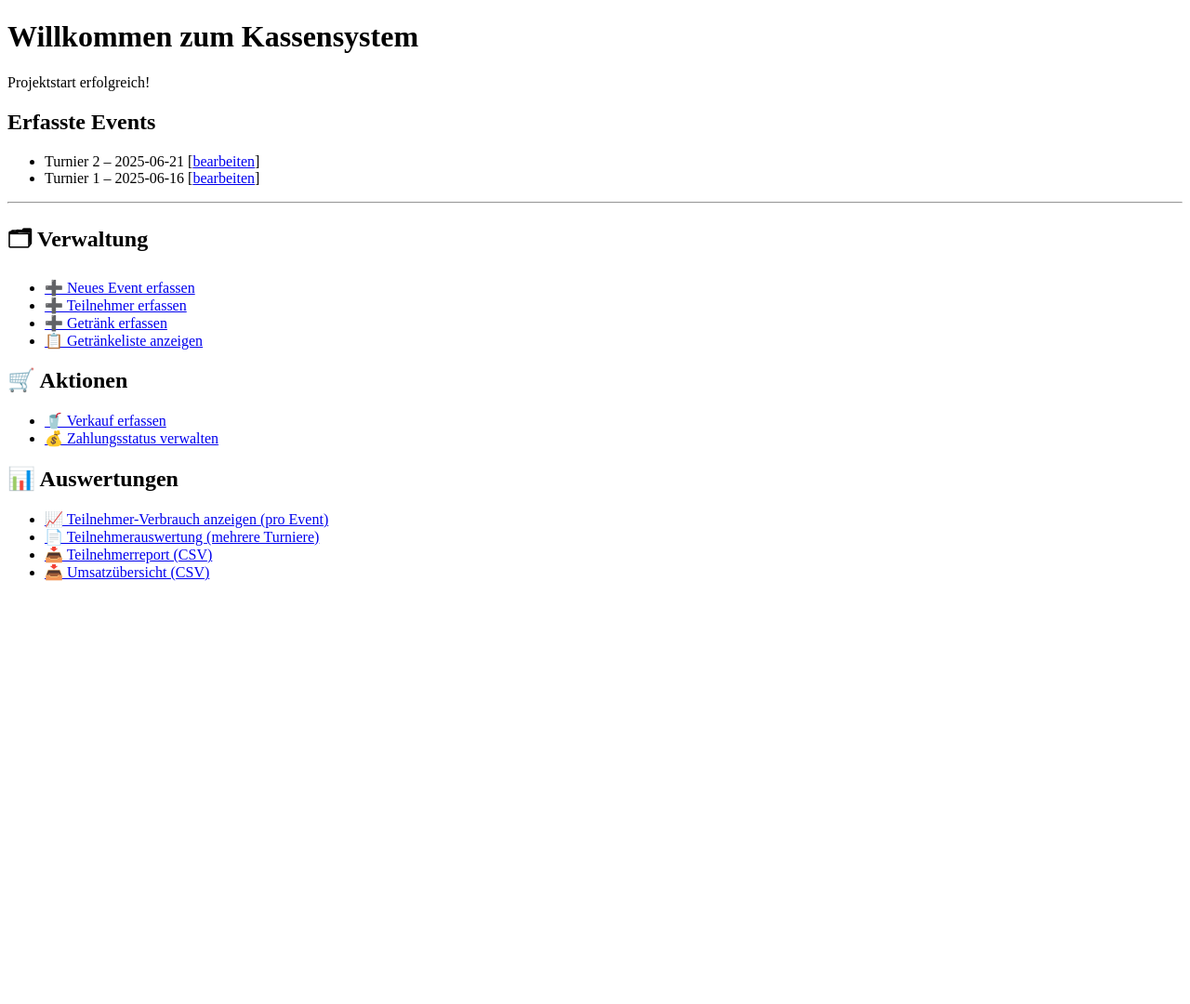
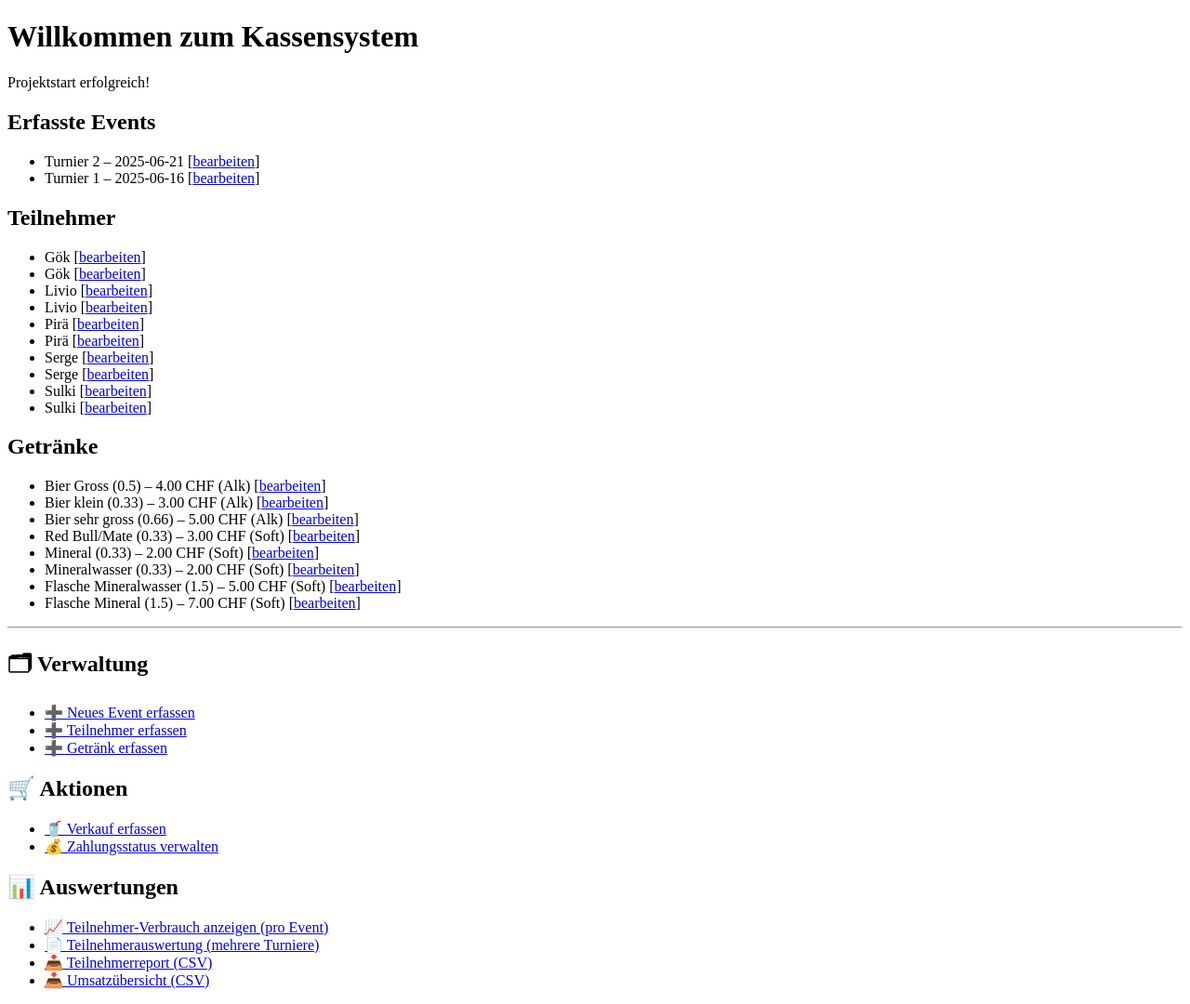
Before and after one commit to goksche/Kassensystem, a Flask app: page / in a window 1280 px wide. Shown: the whole page at 93% size. Before the commit the page ends 625 px from the top, so only its background shows below. Run offline with Flask 3, Linux system fonts and the light colour scheme.

Commit message:
v1.1 – MVP

```diff
--- a/app/routes.py
+++ b/app/routes.py
@@ -10,7 +10,9 @@ import io
 @app.route("/")
 def index():
     events = Event.query.order_by(Event.datum.desc()).all()
-    return render_template("index.html", events=events)
+    teilnehmer = Teilnehmer.query.order_by(Teilnehmer.name).all()
+    getraenke = Getraenk.query.order_by(Getraenk.kategorie).all()
+    return render_template("index.html", events=events, teilnehmer=teilnehmer, getraenke=getraenke)
 
 @app.route("/event", methods=["GET", "POST"])
 def create_event():
@@ -46,7 +48,16 @@ def create_teilnehmer():
         db.session.commit()
         return redirect(url_for("index"))
     return render_template("teilnehmer_form.html", events=events)
+@app.route("/teilnehmer/edit/<int:teilnehmer_id>", methods=["GET", "POST"])
+def edit_teilnehmer(teilnehmer_id):
+    teilnehmer = Teilnehmer.query.get_or_404(teilnehmer_id)
 
+    if request.method == "POST":
+        teilnehmer.name = request.form["name"]
+        db.session.commit()
+        return redirect(url_for("index"))
+
+    return render_template("teilnehmer_edit.html", teilnehmer=teilnehmer)
 @app.route("/getraenk", methods=["GET", "POST"])
 def create_getraenk():
     if request.method == "POST":
@@ -241,3 +252,15 @@ def teilnehmer_report_export():
         mimetype="text/csv",
         headers={"Content-Disposition": "attachment; filename=teilnehmer_report.csv"}
     )
+@app.route("/getraenk/edit/<int:getraenk_id>", methods=["GET", "POST"])
+def edit_getraenk(getraenk_id):
+    getraenk = Getraenk.query.get_or_404(getraenk_id)
+
+    if request.method == "POST":
+        getraenk.name = request.form["name"]
+        getraenk.preis = float(request.form["preis"])
+        getraenk.kategorie = request.form["kategorie"]
+        db.session.commit()
+        return redirect(url_for("index"))
+
+    return render_template("getraenk_edit.html", getraenk=getraenk)
--- a/app/templates/index.html
+++ b/app/templates/index.html
@@ -22,6 +22,30 @@
         <p>Keine Events erfasst.</p>
     {% endif %}
 
+    <h2>Teilnehmer</h2>
+    {% if teilnehmer %}
+        <ul>
+        {% for t in teilnehmer %}
+            <li>{{ t.name }} [<a href="{{ url_for('edit_teilnehmer', teilnehmer_id=t.id) }}">bearbeiten</a>]</li>
+        {% endfor %}
+        </ul>
+    {% else %}
+        <p>Keine Teilnehmer erfasst.</p>
+    {% endif %}
+
+    <h2>Getränke</h2>
+    {% if getraenke %}
+        <ul>
+        {% for g in getraenke %}
+            <li>{{ g.name }} – {{ "%.2f"|format(g.preis) }} CHF ({{ g.kategorie }})
+                [<a href="{{ url_for('edit_getraenk', getraenk_id=g.id) }}">bearbeiten</a>]
+            </li>
+        {% endfor %}
+        </ul>
+    {% else %}
+        <p>Keine Getränke erfasst.</p>
+    {% endif %}
+
     <hr>
 
     <h2>🗂 Verwaltung</h2>
@@ -29,7 +53,6 @@
         <li><a href="{{ url_for('create_event') }}">➕ Neues Event erfassen</a></li>
         <li><a href="{{ url_for('create_teilnehmer') }}">➕ Teilnehmer erfassen</a></li>
         <li><a href="{{ url_for('create_getraenk') }}">➕ Getränk erfassen</a></li>
-        <li><a href="{{ url_for('list_getraenke') }}">📋 Getränkeliste anzeigen</a></li>
     </ul>
 
     <h2>🛒 Aktionen</h2>
```
Also changed, not shown: app/templates/getraenk_edit.html (added, +26 -0 lines), app/templates/teilnehmer_edit.html (added, +18 -0 lines), instance/kassensystem.sqlite.
